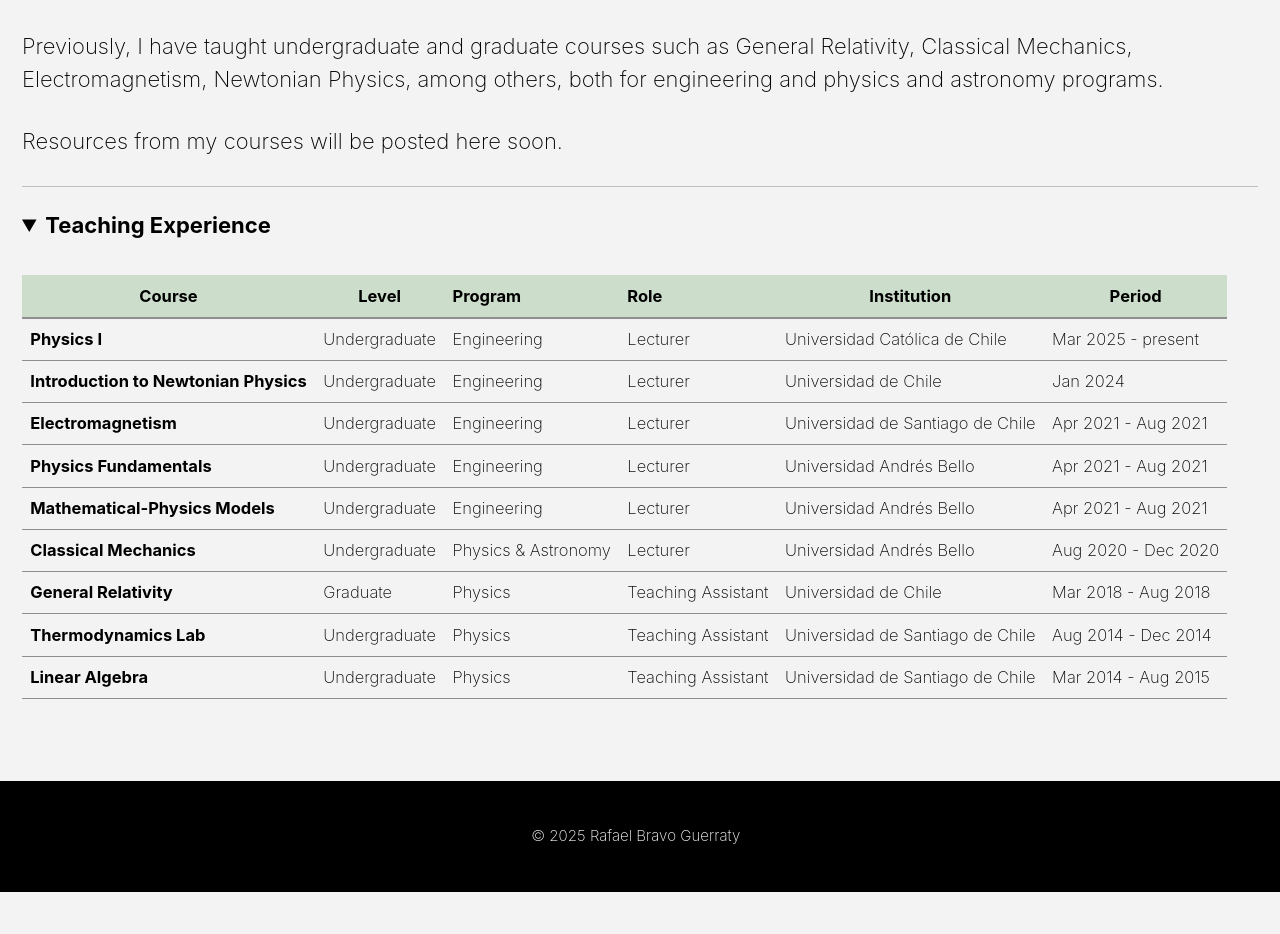
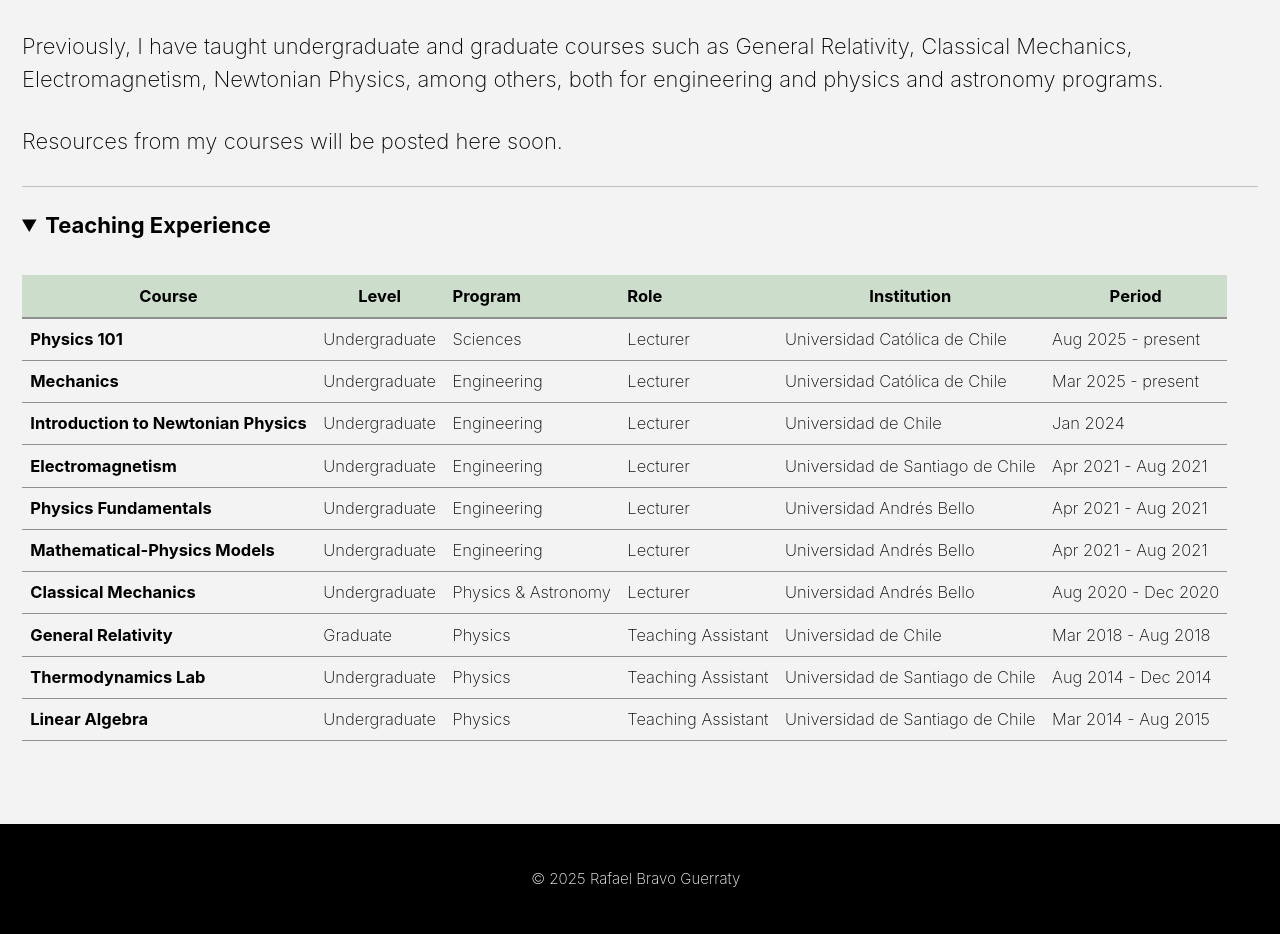
Before and after one commit to rguerraty/rguerraty.github.io, a Jekyll site: the page built from _pages/teaching.md, in a window 1280 px wide. Shown: the part 377-1311 px from the top of the page. Built offline with Jekyll 4.4.1, drawn with Linux system fonts in a browser that asks for light colours; cached includes are drawn as plain includes; before the commit the page ends 1269 px from its top, so only the background shows below that.

Commit message:
Teaching update

```diff
--- a/_pages/teaching.md
+++ b/_pages/teaching.md
@@ -30,7 +30,15 @@
   </thead>
   <tbody>
     <tr>
-      <td><strong>Physics I</strong></td>
+      <td><strong>Physics 101</strong></td>
+      <td>Undergraduate</td>
+      <td>Sciences</td>
+      <td>Lecturer</td>
+      <td>Universidad Católica de Chile</td>
+      <td>Aug 2025 - present</td>
+    </tr>
+    <tr>
+      <td><strong>Mechanics</strong></td>
       <td>Undergraduate</td>
       <td>Engineering</td>
       <td>Lecturer</td>
```
Also changed, not shown: 1 other file.
